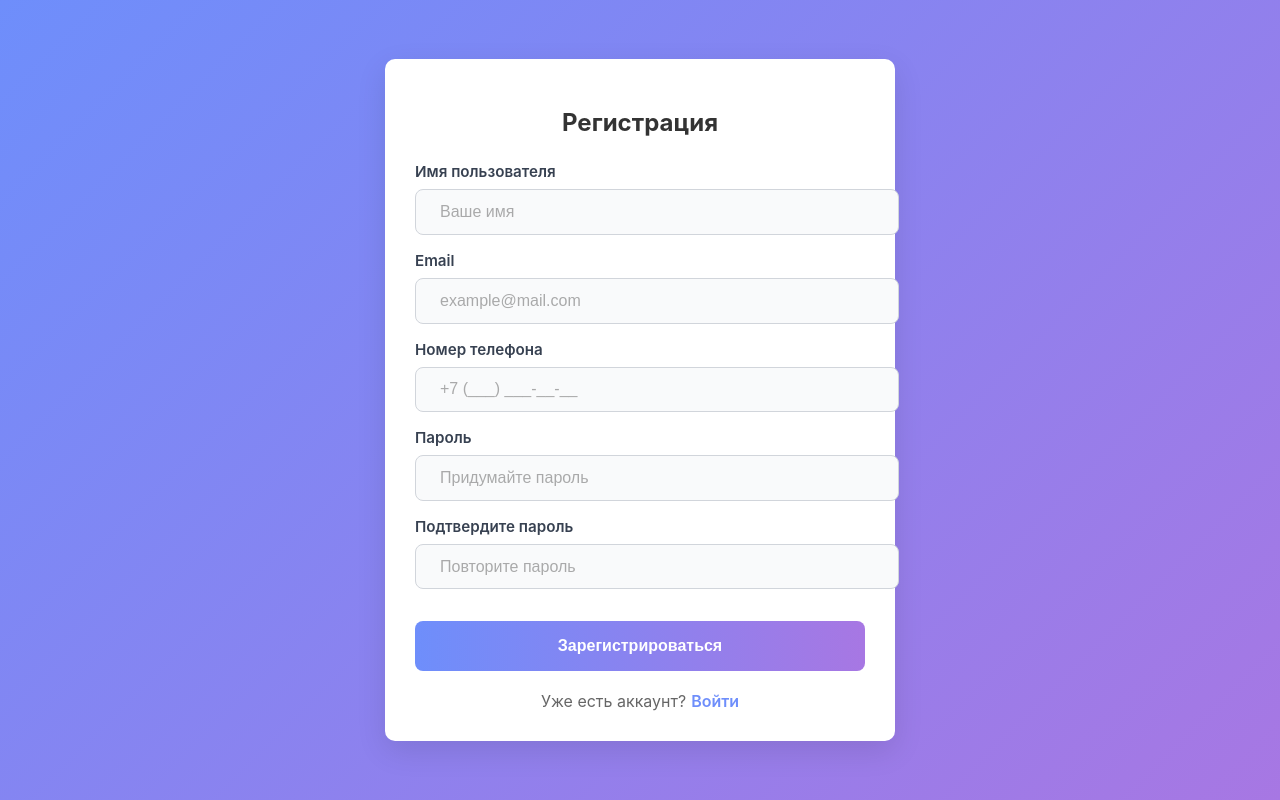
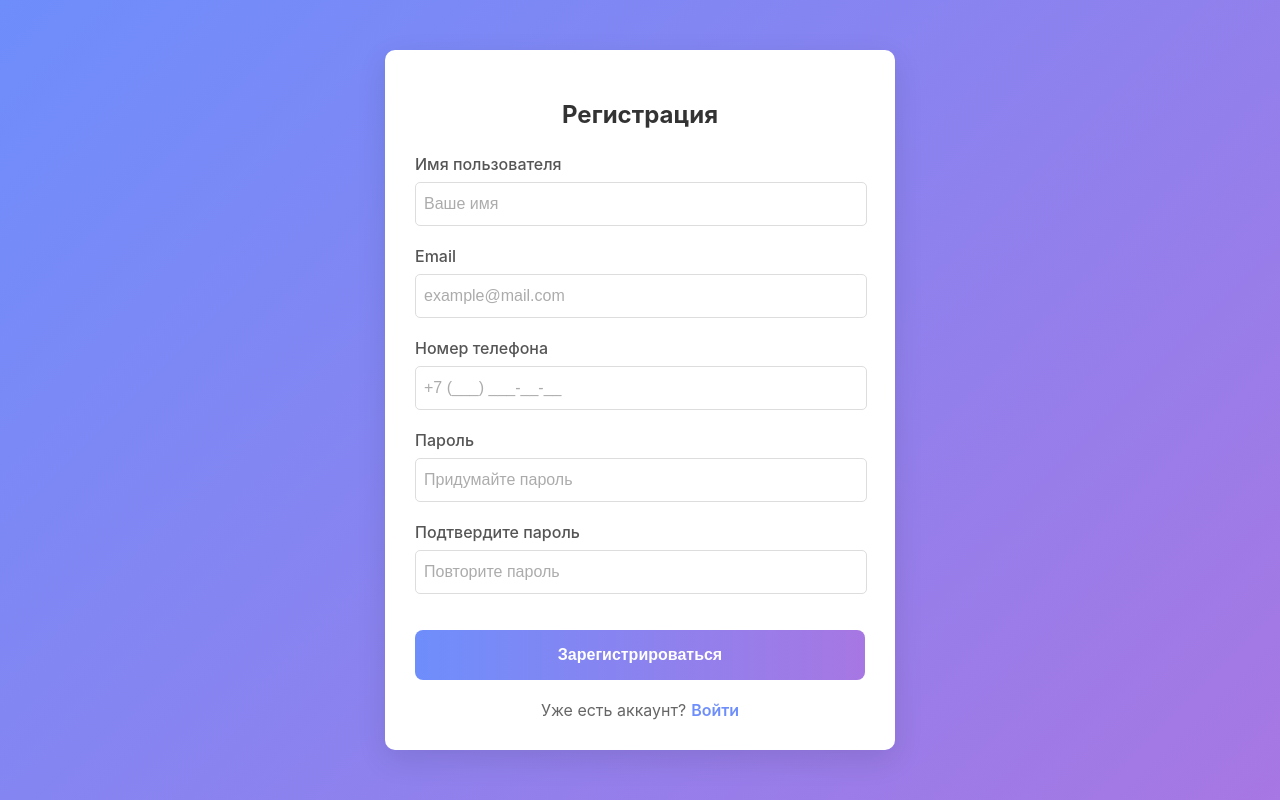
Before and after one commit to algorithm-ssau/Team3_6303, a React (Create React App) app in the folder client/: page /reg in a window 1280 px wide. Built offline with nearby package versions, Linux system fonts and the light colour scheme.

Commit message:
Исправил дизайн формы

```diff
--- a/client/src/pages/AuthForm.js
+++ b/client/src/pages/AuthForm.js
@@ -79,7 +79,7 @@ const AuthForm = () => {
 
         <form onSubmit={handleSubmit} noValidate>
           {authMethod === 'phone' ? (
-            <div className="form-group">
+            <div className="auth-form-group">
               <label>Номер телефона</label>
               <input
                 type="tel"
@@ -93,7 +93,7 @@ const AuthForm = () => {
               />
             </div>
           ) : (
-            <div className="form-group">
+            <div className="auth-form-group">
               <label>Email</label>
               <input
                 type="email"
@@ -107,7 +107,7 @@ const AuthForm = () => {
             </div>
           )}
 
-          <div className="form-group">
+          <div className="auth-form-group">
             <label>Пароль</label>
             <input
               type="password"
--- a/client/src/pages/RegForm.js
+++ b/client/src/pages/RegForm.js
@@ -46,7 +46,7 @@ const RegForm = () => {
         <h2>Регистрация</h2>
 
         <form onSubmit={handleSubmit}>
-          <div className="form-group">
+          <div className="auth-form-group">
             <label>Имя пользователя</label>
             <input
               type="text"
@@ -57,7 +57,7 @@ const RegForm = () => {
             />
           </div>
 
-          <div className="form-group">
+          <div className="auth-form-group">
             <label>Email</label>
             <input
               type="email"
@@ -68,7 +68,7 @@ const RegForm = () => {
             />
           </div>
 
-          <div className="form-group">
+          <div className="auth-form-group">
             <label>Номер телефона</label>
             <input
               type="tel"
@@ -79,7 +79,7 @@ const RegForm = () => {
             />
           </div>
 
-          <div className="form-group">
+          <div className="auth-form-group">
             <label>Пароль</label>
             <input
               type="password"
@@ -90,7 +90,7 @@ const RegForm = () => {
             />
           </div>
 
-          <div className="form-group">
+          <div className="auth-form-group">
             <label>Подтвердите пароль</label>
             <input
               type="password"
--- a/client/src/styles/AuthForm.css
+++ b/client/src/styles/AuthForm.css
@@ -63,18 +63,18 @@ body {
   color: white;
 }
 
-.form-group {
+.auth-form-group {
   margin-bottom: 20px;
 }
 
-.form-group label {
+.auth-form-group label {
   display: block;
   margin-bottom: 8px;
   font-weight: 500;
   color: #555;
 }
 
-.form-group input {
+.auth-form-group input {
   width: 100%;
   padding: 12px 0px;
   border: 1px solid #ddd;
@@ -84,13 +84,13 @@ body {
   text-indent: 8px;
 }
 
-.form-group input::placeholder {
+.auth-form-group input::placeholder {
   text-align: left;
   direction: ltr;
   opacity: 0.6;
 }
 
-.form-group input:focus {
+.auth-form-group input:focus {
   border-color: #6e8efb;
   outline: none;
 }
```
